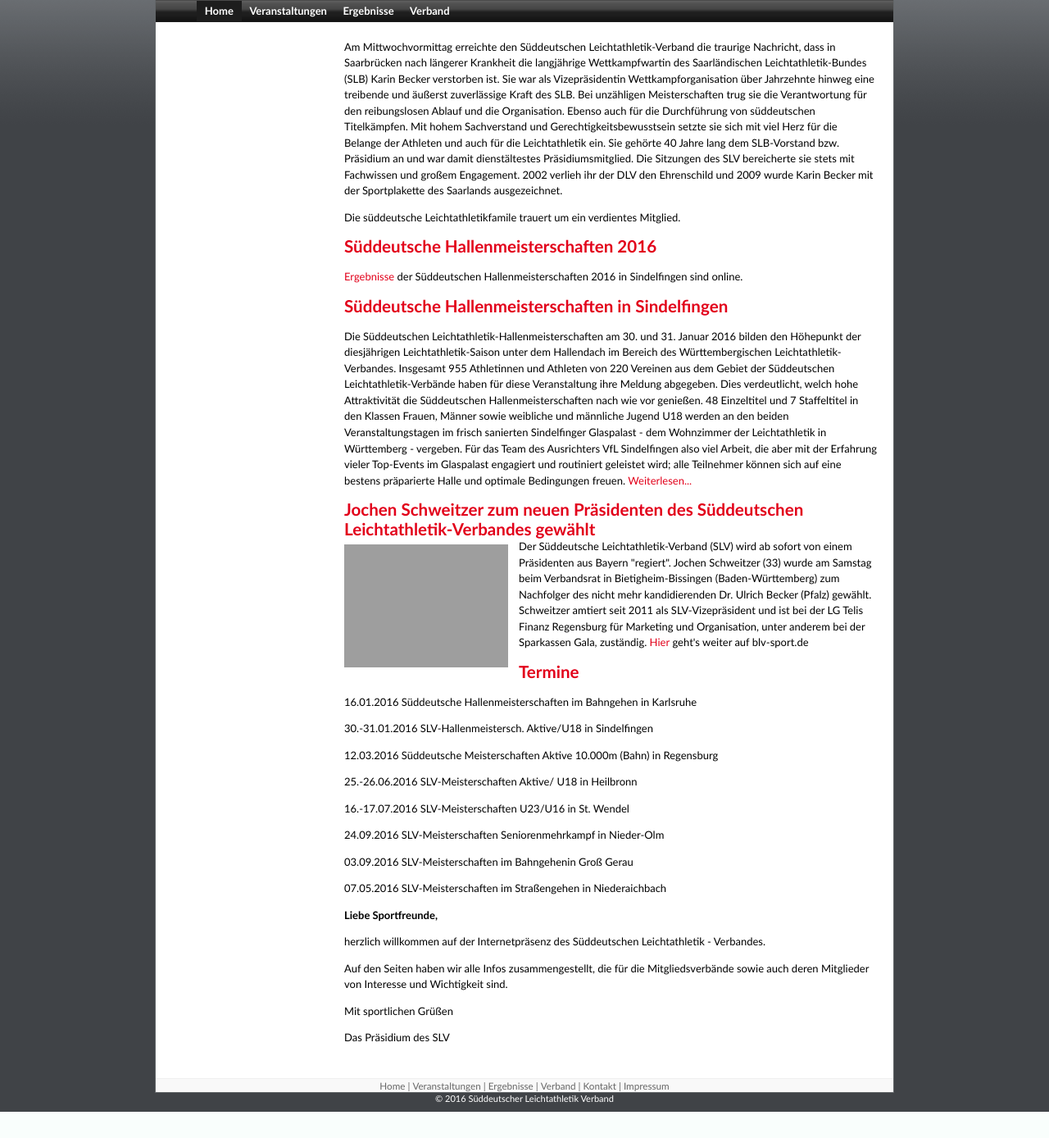
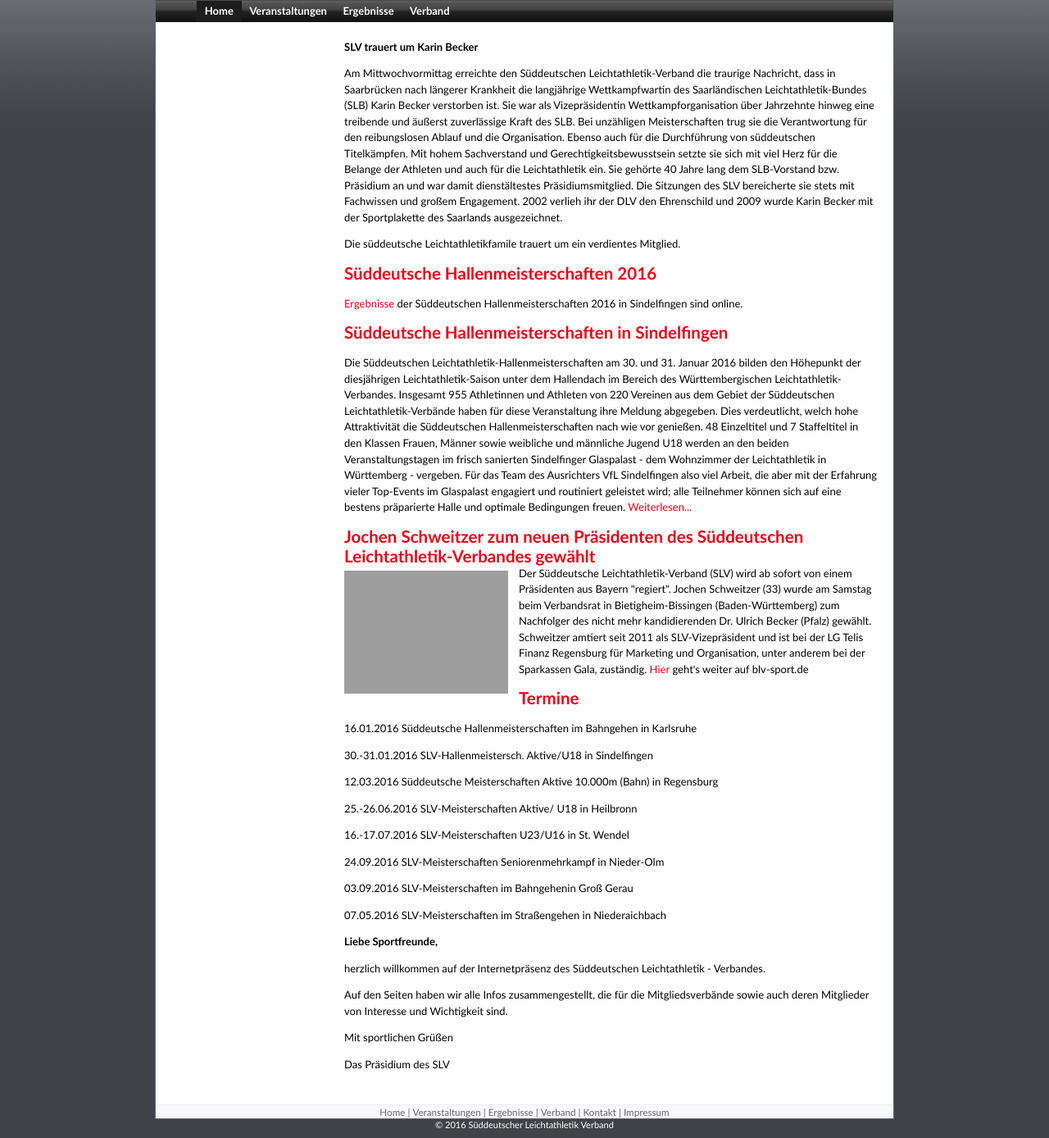
Before and after one commit to lg-regensburg/SLV, a PHP site: page / in a window 1280 px wide. Shown: the part 256-1644 px from the top of the page at 82% size. Before the commit the page ends 1612 px from the top, so only its background shows below. Run offline with PHP 8.4, Linux system fonts and the light colour scheme; grey boxes are pictures that could not be loaded.

Commit message:
Überschrift hinzugefügt

```diff
--- a/index.php
+++ b/index.php
@@ -3,6 +3,9 @@
  $menu['current'] = 'home'; ?>
   <?php require '_header.inc.php'; ?>
 
+  <p>
+    <strong>SLV trauert um Karin Becker</strong>
+  </p>
   <p>
     Am Mittwochvormittag erreichte den Süddeutschen Leichtathletik-Verband die traurige Nachricht, dass in Saarbrücken nach längerer Krankheit die langjährige Wettkampfwartin des Saarländischen Leichtathletik-Bundes (SLB) Karin Becker verstorben ist. Sie war als Vizepräsidentin Wettkampforganisation über Jahrzehnte hinweg eine treibende und äußerst zuverlässige Kraft des SLB. Bei unzähligen Meisterschaften trug sie die Verantwortung für den reibungslosen Ablauf und die Organisation. Ebenso auch für die Durchführung von süddeutschen Titelkämpfen. Mit hohem Sachverstand und Gerechtigkeitsbewusstsein setzte sie sich mit viel Herz für die Belange der Athleten und auch für die Leichtathletik ein. Sie gehörte 40 Jahre lang dem SLB-Vorstand bzw. Präsidium an und war damit dienstältestes Präsidiumsmitglied. Die Sitzungen des SLV bereicherte sie stets mit Fachwissen und großem Engagement. 2002 verlieh ihr der DLV den Ehrenschild und 2009 wurde Karin Becker mit der Sportplakette des Saarlands ausgezeichnet.
   </p>
```
